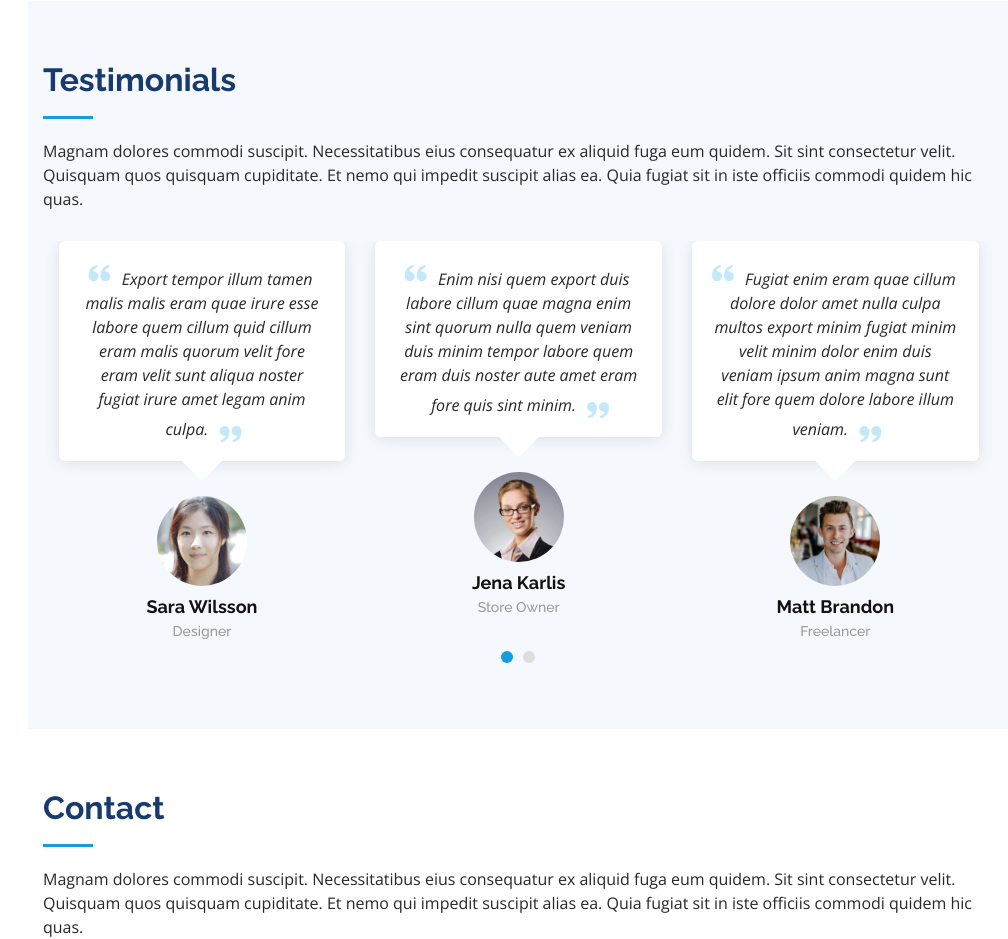
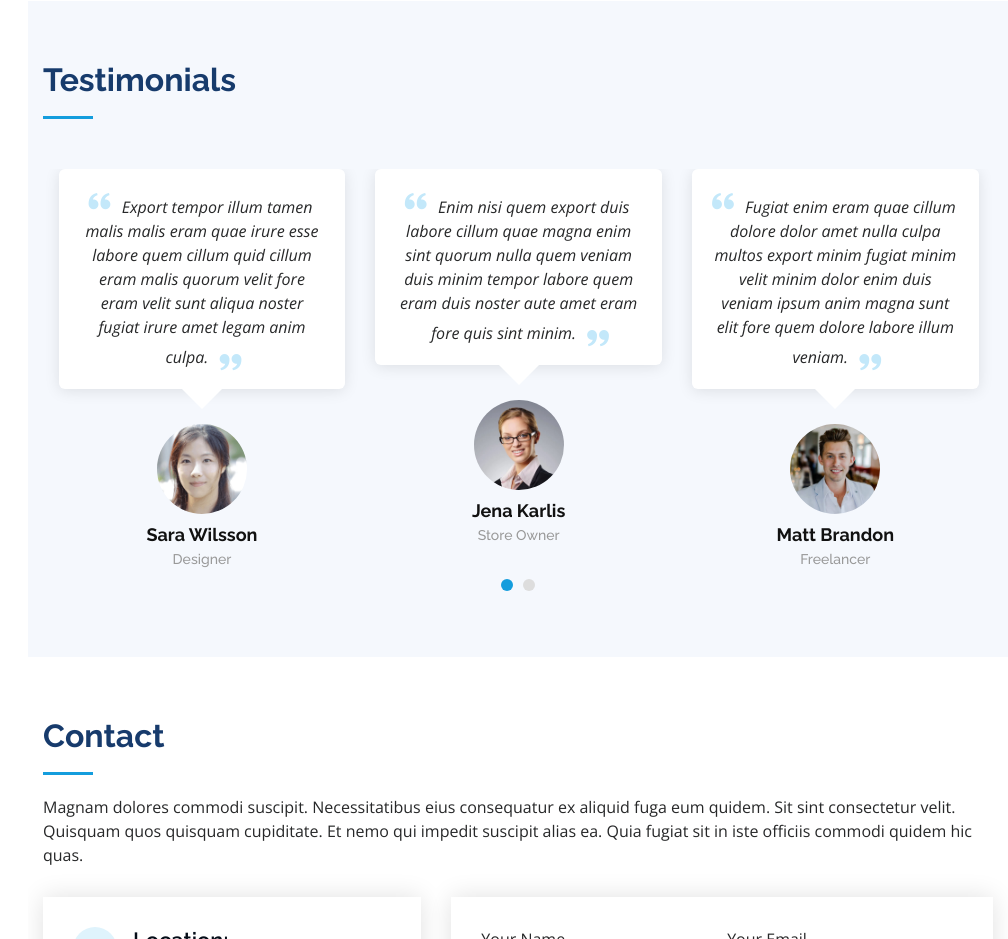
Before and after one commit to Rihards12/Portfolio-website-Using-HTML-CSS-Bootstrap, a plain HTML site: page portfolio/index.html in a window 1280 px wide. Shown: the part 5640-6579 px from the top of the page, without its empty margins (272-1280 px from the left). Drawn offline with nearby package versions, Linux system fonts and the light colour scheme; animation ran at ten frames a second.

Commit message:
Update index.html

```diff
--- a/portfolio/index.html
+++ b/portfolio/index.html
@@ -486,8 +486,7 @@
 
                 <div class="section-title">
                     <h2>Testimonials</h2>
-                    <p>Magnam dolores commodi suscipit. Necessitatibus eius consequatur ex aliquid fuga eum quidem. Sit sint consectetur velit. Quisquam quos quisquam cupiditate. Et nemo qui impedit suscipit alias ea. Quia fugiat sit in iste officiis commodi
-                        quidem hic quas.</p>
+                    <p></p>
                 </div>
 
                 <div class="owl-carousel testimonials-carousel">
```
